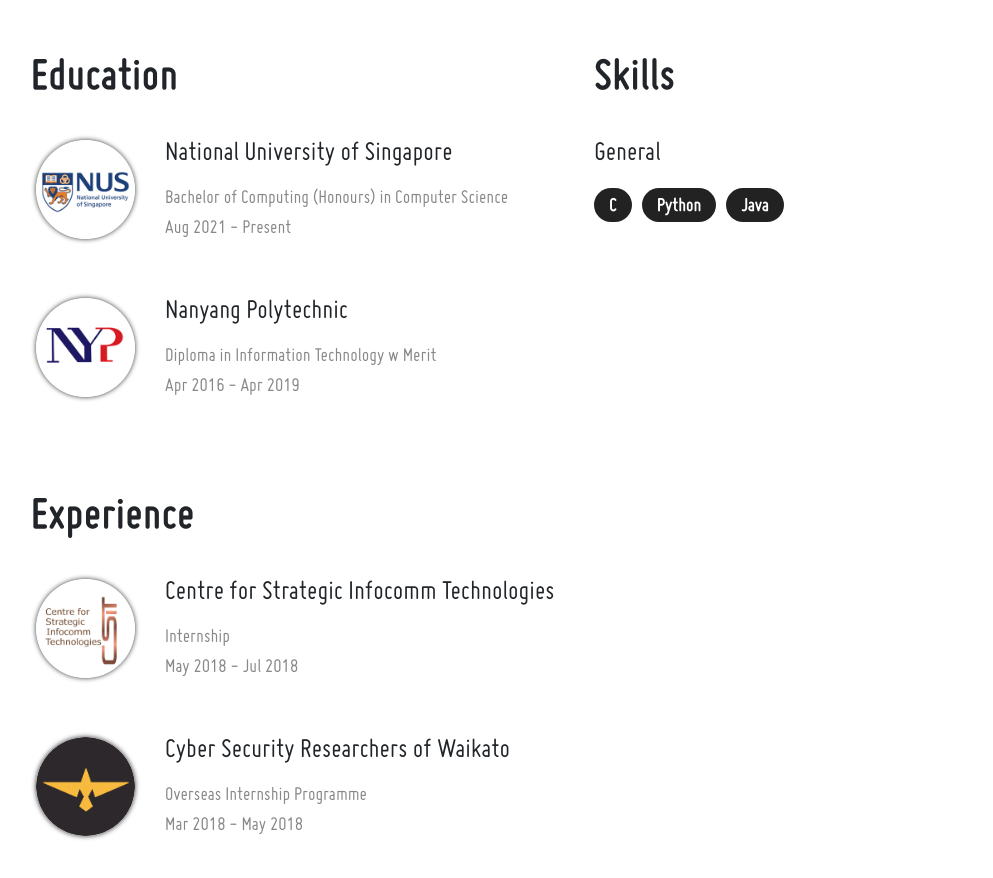
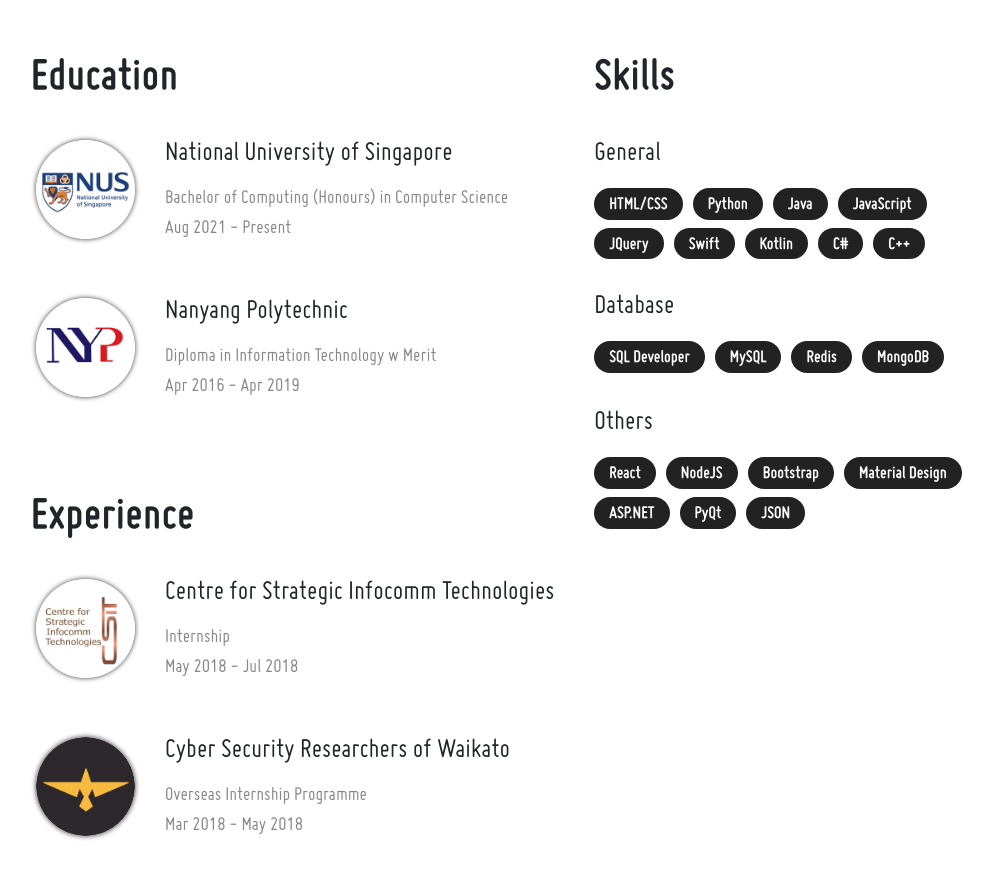
Before and after one commit to angjunkang/react-angjunkang, a React (Create React App) app: page /about in a window 1280 px wide. Shown: the part 1440-2318 px from the top of the page, without its empty margins (97-1090 px from the left). Built offline with nearby package versions, Linux system fonts and the light colour scheme.

Commit message:
Completed site optimization

```diff
--- a/src/components/Content/About/Skills.js
+++ b/src/components/Content/About/Skills.js
@@ -4,11 +4,40 @@ const Skills = () => {
             <div className="education-text left">
                 <h3 className="section-header">Skills</h3>
                 <div className="education-content">
+                    <div className="section-badge-div">
                         <p className="about-title">General</p>
                         <div class="about-badge-div mt-3">
-                            <h5 className="about-badge">C</h5>
+                            <h5 className="about-badge">HTML/CSS</h5>
                             <h5 className="about-badge">Python</h5>
                             <h5 className="about-badge">Java</h5>
+                            <h5 className="about-badge">JavaScript</h5>
+                            <h5 className="about-badge">JQuery</h5>
+                            <h5 className="about-badge">Swift</h5>
+                            <h5 className="about-badge">Kotlin</h5>
+                            <h5 className="about-badge">C#</h5>
+                            <h5 className="about-badge">C++</h5>
+                        </div>
+                    </div>
+                    <div className="section-badge-div mt-3">
+                        <p className="about-title">Database</p>
+                        <div class="about-badge-div mt-3">
+                            <h5 className="about-badge">SQL Developer</h5>
+                            <h5 className="about-badge">MySQL</h5>
+                            <h5 className="about-badge">Redis</h5>
+                            <h5 className="about-badge">MongoDB</h5>
+                        </div>
+                    </div>
+                    <div className="section-badge-div mt-3">
+                        <p className="about-title">Others</p>
+                        <div class="about-badge-div mt-3">
+                            <h5 className="about-badge">React</h5>
+                            <h5 className="about-badge">NodeJS</h5>
+                            <h5 className="about-badge">Bootstrap</h5>
+                            <h5 className="about-badge">Material Design</h5>
+                            <h5 className="about-badge">ASP.NET</h5>
+                            <h5 className="about-badge">PyQt</h5>
+                            <h5 className="about-badge">JSON</h5>
+                        </div>
                     </div>
                 </div>
             </div>
--- a/src/css/homepage.css
+++ b/src/css/homepage.css
@@ -493,8 +493,14 @@ li {
     margin-right: 10px;
     background-color: #222;
     float: left;
+    font-size: 18px;
+}
+
+.section-badge-div {
+    min-height: 100px;
+    overflow: hidden;
 }
 
 .about-badge-div {
-
+    width: 85%;
 }
```
Also changed, not shown: 1 other file (tests, documents, lock files or other folders).
